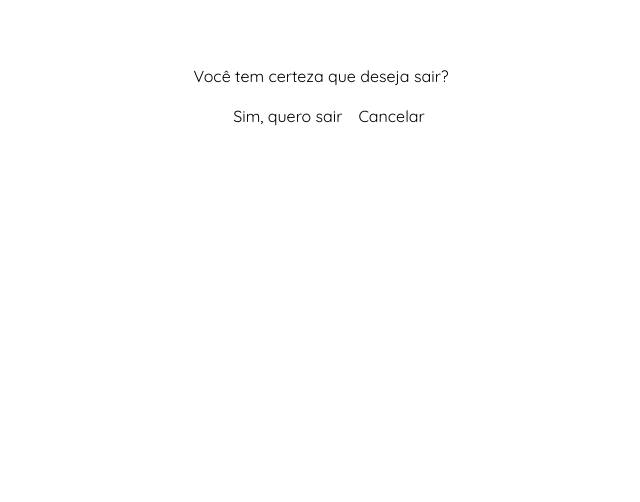
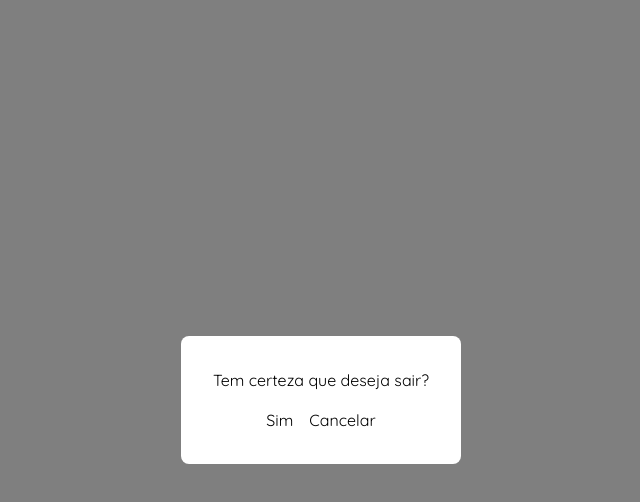
Before and after one commit to JasonAraujo1/duoCheckList-v3-, a React (Vite) app in the folder duoCheckList/: page /logout in a window 1280 px wide. Shown: the top 502 px of the page, without its empty margins (319-959 px from the left). Built offline with nearby package versions, Linux system fonts and the light colour scheme.

Commit message:
modal add

```diff
--- a/duoCheckList/src/logoutPage/index.jsx
+++ b/duoCheckList/src/logoutPage/index.jsx
@@ -1,23 +1,49 @@
-// src/pages/LogoutPage.jsx
+// src/pages/Logout.jsx
+import { useEffect, useState } from 'react'
 import { useNavigate } from 'react-router-dom'
 
-export default function LogoutPage() {
+export default function Logout() {
   const navigate = useNavigate()
+  const [showModal, setShowModal] = useState(false)
 
-  const confirmLogout = () => {
+  useEffect(() => {
+    setShowModal(true)
+  }, [])
+
+  const handleConfirm = () => {
     localStorage.clear()
     navigate('/')
   }
 
-  const cancelLogout = () => {
+  const handleCancel = () => {
     navigate(-1) // volta para a página anterior
   }
 
+  if (!showModal) return null
+
   return (
-    <div style={{ padding: '2rem', textAlign: 'center' }}>
-      <h2>Você tem certeza que deseja sair?</h2>
-      <button onClick={confirmLogout} style={{ margin: '1rem' }}>Sim, quero sair</button>
-      <button onClick={cancelLogout}>Cancelar</button>
+    <div style={{
+      position: 'fixed',
+      top: 0, left: 0,
+      width: '100vw',
+      height: '100vh',
+      backgroundColor: 'rgba(0,0,0,0.5)',
+      display: 'flex',
+      justifyContent: 'center',
+      alignItems: 'center',
+    }}>
+      <div style={{
+        background: 'white',
+        padding: '2rem',
+        borderRadius: '0.5rem',
+        textAlign: 'center',
+      }}>
+        <h2>Tem certeza que deseja sair?</h2>
+        <div style={{ marginTop: '1rem' }}>
+          <button onClick={handleConfirm} style={{ marginRight: '1rem' }}>Sim</button>
+          <button onClick={handleCancel}>Cancelar</button>
+        </div>
+      </div>
     </div>
   )
 }
```
